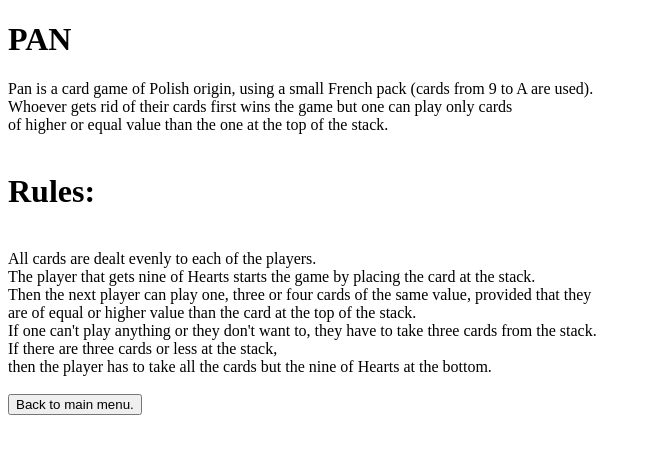
After one commit to chwilko/games, a Flask app: page /pan_rules in a window 1280 px wide. The commit adds this page. Shown: the top 454 px of the page, without its empty margins (0-648 px from the left). Run offline with Flask 3, Linux system fonts and the light colour scheme.

Commit message:
added rules

```diff
--- a/game/app.py
+++ b/game/app.py
@@ -1,6 +1,6 @@
 from flask import Flask, redirect, render_template, request, url_for
 
-from .PanGameTree import PGInitializer
+from .PanGameTree import GameNotInitializedException, PGInitializer
 
 app = Flask(__name__, template_folder="templates", static_folder="static")
 
@@ -10,6 +10,11 @@ def main_page():
     return render_template("main_page.html")
 
 
+@app.route("/pan_rules")
+def pan_rules_page():
+    return render_template("pan_rules_page.html")
+
+
 @app.route("/pan_game_start", methods=["POST"])
 def handle_pan_game_start():
     game_value = int(request.form.get("game_value", 10))
@@ -17,8 +22,13 @@ def handle_pan_game_start():
     return redirect(url_for("pan_game_page"))
 
 
-@app.route("/main_menu", methods=["POST"])
+@app.route("/main_menu", methods=["GET"])
 def go_to_main_menu():
+    return redirect(url_for("main_page"))
+
+
+@app.route("/go_to_pan_rules", methods=["GET"])
+def go_to_pan_rules():
     return redirect(url_for("main_page"))
 
 
@@ -29,14 +39,14 @@ def pan_game_page():
             move_id = int(request.form["move_id"])
             if move_id == -1:
                 PGInitializer.reset()
-                pg = PGInitializer().pan_game
+                pg = PGInitializer().pan_game  # type: ignore
                 deck, hand, moves, result = pg.ask_for_move()
             else:
-                pg = PGInitializer().pan_game
+                pg = PGInitializer().pan_game  # type: ignore
                 pg.choose_move(move_id - 1)
                 deck, hand, moves, result = pg.ask_for_move()
         else:
-            pg = PGInitializer().pan_game
+            pg = PGInitializer().pan_game  # type: ignore
             deck, hand, moves, result = pg.ask_for_move()
 
         if result != -1:
@@ -48,7 +58,7 @@ def pan_game_page():
             moves=moves,
             result=result,
         )
-    except Exception:
+    except GameNotInitializedException:
         return redirect(url_for("main_page"))
 
 
--- a/game/templates/main_page.html
+++ b/game/templates/main_page.html
@@ -19,6 +19,11 @@
             {% endif %} {% endfor %}
         </select>
         <button type="submit">PAN</button>
+
+
+    </form>
+    <form action="/pan_rules" method="get">
+        <button type="submit">Rules.</button>
     </form>
 </body>
 
--- a/game/templates/pan_page.html
+++ b/game/templates/pan_page.html
@@ -19,7 +19,7 @@
         <form action="/PAN" method="post">
             <button type="submit" name="move_id" value="-1" style="height: 30px;width: 80px;"> reset </button>
         </form>
-        <form action="/main_menu" method="post">
+        <form action="/main_menu" method="get">
             <button type="submit">Back to main menu.</button>
         </form>
 
--- /dev/null
+++ b/game/templates/pan_rules_page.html
@@ -0,0 +1,31 @@
+<!DOCTYPE html>
+<html>
+
+<head>
+    <title>PAN rules</title>
+    <link rel="stylesheet" href="{{ url_for('static', filename='card.css') }}">
+</head>
+
+<body>
+    <h1>PAN</h1>
+    Pan is a card game of Polish origin, using a small French pack (cards from 9 to A are used).<br>
+    Whoever gets rid of their cards first wins the game but one can play only cards<br>
+    of higher or equal value than the one at the top of the stack.<br>
+    <br>
+    <h1>Rules:</h1>
+    <br>
+    All cards are dealt evenly to each of the players.<br>
+    The player that gets nine of Hearts starts the game by placing the card at the stack.<br>
+    Then the next player can play one, three or four cards of the same value, provided that they<br>
+    are of equal or higher value than the card at the top of the stack.<br>
+    If one can't play anything or they don't want to, they have to take three cards from the stack.<br>
+    If there are three cards or less at the stack,<br>
+    then the player has to take all the cards but the nine of Hearts at the bottom.<br><br>
+
+    <form action="/main_menu" method="get">
+        <button type="submit">Back to main menu.</button>
+    </form>
+
+</body>
+
+</html>
```
Also changed, not shown: game/PanGameTree.py (+8 -7 lines).
